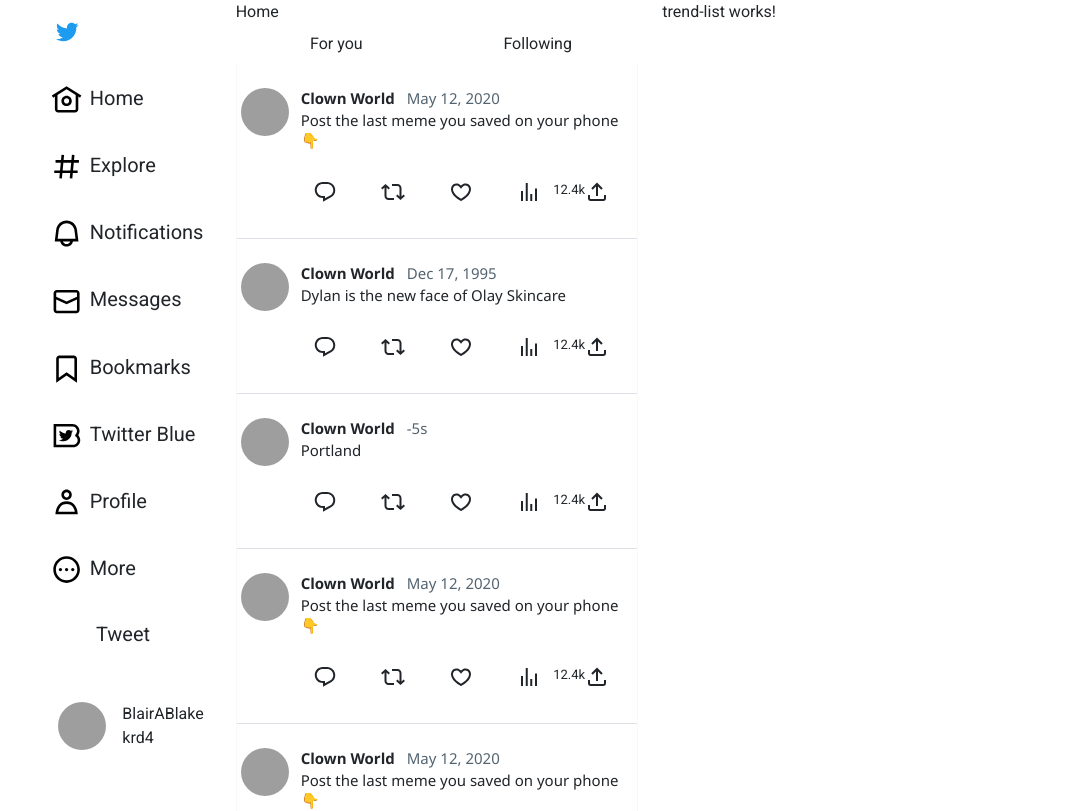
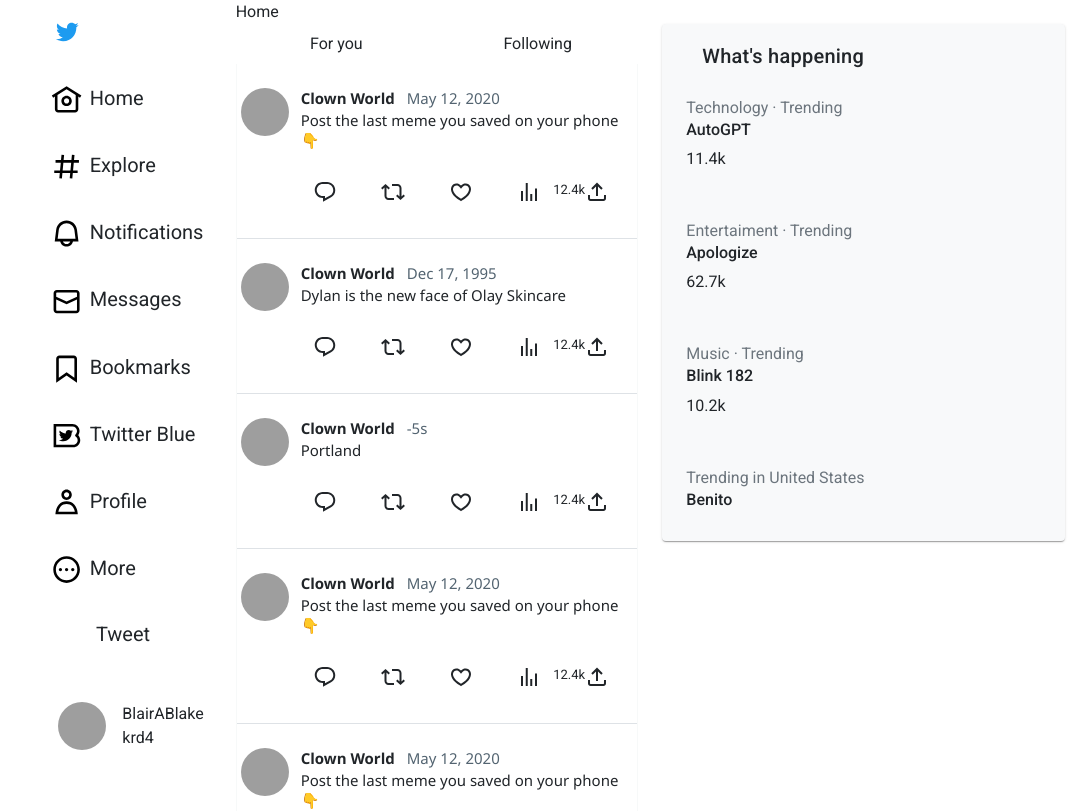
Before and after one commit to BlairABlake/twitter-clone, an Angular app in the folder frontend/twitter-frontend/: page / in a window 1280 px wide. Shown: the top 811 px of the page, without its empty margins (203-1280 px from the left). Built offline with nearby package versions, Linux system fonts and the light colour scheme; grey boxes are pictures that could not be loaded.

Commit message:
add trend detail and list component

```diff
--- a/frontend/twitter-frontend/src/app/home/home/home.component.html
+++ b/frontend/twitter-frontend/src/app/home/home/home.component.html
@@ -39,7 +39,7 @@
         <app-tweet-list></app-tweet-list>
       </div>
       <div class="col">
-        <app-trend-list></app-trend-list>
+        <app-trend-list class="m-5"></app-trend-list>
       </div>
     </div>
   </div>
--- /dev/null
+++ b/frontend/twitter-frontend/src/app/trends/trend-detail/trend-detail.component.html
@@ -0,0 +1,13 @@
+<div class="d-flex flex-column">
+  <div *ngIf="trendDetail.field != ''">
+    <span class="text-muted fs-6">{{trendDetail.field}} · Trending</span>
+    <span></span>
+  </div>
+  <div *ngIf="trendDetail.area != '' && trendDetail.field == ''">
+    <span class="text-muted fs-6">Trending in {{trendDetail.area}}</span>
+  </div>
+  <span class="h6">{{trendDetail.text}}</span>
+  <div *ngIf="trendDetail.volume != -1">
+    <app-number [x]="trendDetail.volume" class="fs-6"></app-number>
+  </div>
+</div>
--- /dev/null
+++ b/frontend/twitter-frontend/src/app/trends/trend-detail/trend-detail.ts
@@ -0,0 +1,6 @@
+export interface TrendDetail {
+  field: string,
+  text: string,
+  area: string,
+  volume: number
+}
--- a/frontend/twitter-frontend/src/app/trends/trend-list/trend-list.component.css
+++ b/frontend/twitter-frontend/src/app/trends/trend-list/trend-list.component.css
@@ -0,0 +1,2 @@
+.trend-list {
+}
--- a/frontend/twitter-frontend/src/app/trends/trend-list/trend-list.component.html
+++ b/frontend/twitter-frontend/src/app/trends/trend-list/trend-list.component.html
@@ -1 +1,10 @@
-<p>trend-list works!</p>
+<mat-card class="bg-light w-100 trend-list p-4 pt-0 pb-0">
+  <mat-card-header>
+    <mat-card-title>What's happening</mat-card-title>
+  </mat-card-header>
+  <div class="d-flex flex-column h-100">
+    <div *ngFor="let trend of trends">
+      <app-trend-detail class="p-2" [trendDetail]="trend"></app-trend-detail>
+    </div>
+  </div>
+</mat-card>
--- a/frontend/twitter-frontend/src/app/trends/trend-list/trend-list.component.ts
+++ b/frontend/twitter-frontend/src/app/trends/trend-list/trend-list.component.ts
@@ -1,10 +1,18 @@
-import { Component } from '@angular/core';
+import { Component, OnInit } from '@angular/core';
+import { TrendsService } from '../trends.service';
+import { TrendDetail } from '../trend-detail/trend-detail';
 
 @Component({
   selector: 'app-trend-list',
   templateUrl: './trend-list.component.html',
   styleUrls: ['./trend-list.component.css']
 })
-export class TrendListComponent {
+export class TrendListComponent implements OnInit{
+  public trends: TrendDetail[] = []
 
+  constructor(private trendsService: TrendsService) {}
+
+  ngOnInit(): void {
+      this.trends = this.trendsService.getTrendings()
+  }
 }
--- /dev/null
+++ b/frontend/twitter-frontend/src/app/trends/trends.service.ts
@@ -0,0 +1,39 @@
+import { Injectable } from '@angular/core';
+import { TrendDetail } from './trend-detail/trend-detail';
+
+@Injectable({
+  providedIn: 'root'
+})
+export class TrendsService {
+
+  constructor() { }
+
+  getTrendings(): TrendDetail[] {
+    return [
+      {
+        field: "Technology",
+        text: "AutoGPT",
+        area: '',
+        volume: 11400
+      },
+      {
+        field: "Entertaiment",
+        text: "Apologize",
+        area: '',
+        volume: 62700
+      },
+      {
+        field: "Music",
+        text: "Blink 182",
+        area: '',
+        volume: 10200
+      },
+      {
+        field: '',
+        text: "Benito",
+        area: "United States",
+        volume: -1
+      }
+    ]
+  }
+}
```
Also changed, not shown: frontend/twitter-frontend/src/app/trends/trend-detail/trend-detail.component.ts (added, +11 -0 lines), frontend/twitter-frontend/src/app/trends/trends.module.ts (+10 -3 lines), frontend/twitter-frontend/src/app/trends/trend-detail/trend-detail.component.css (added), 2 other files (tests, documents, lock files or other folders).
